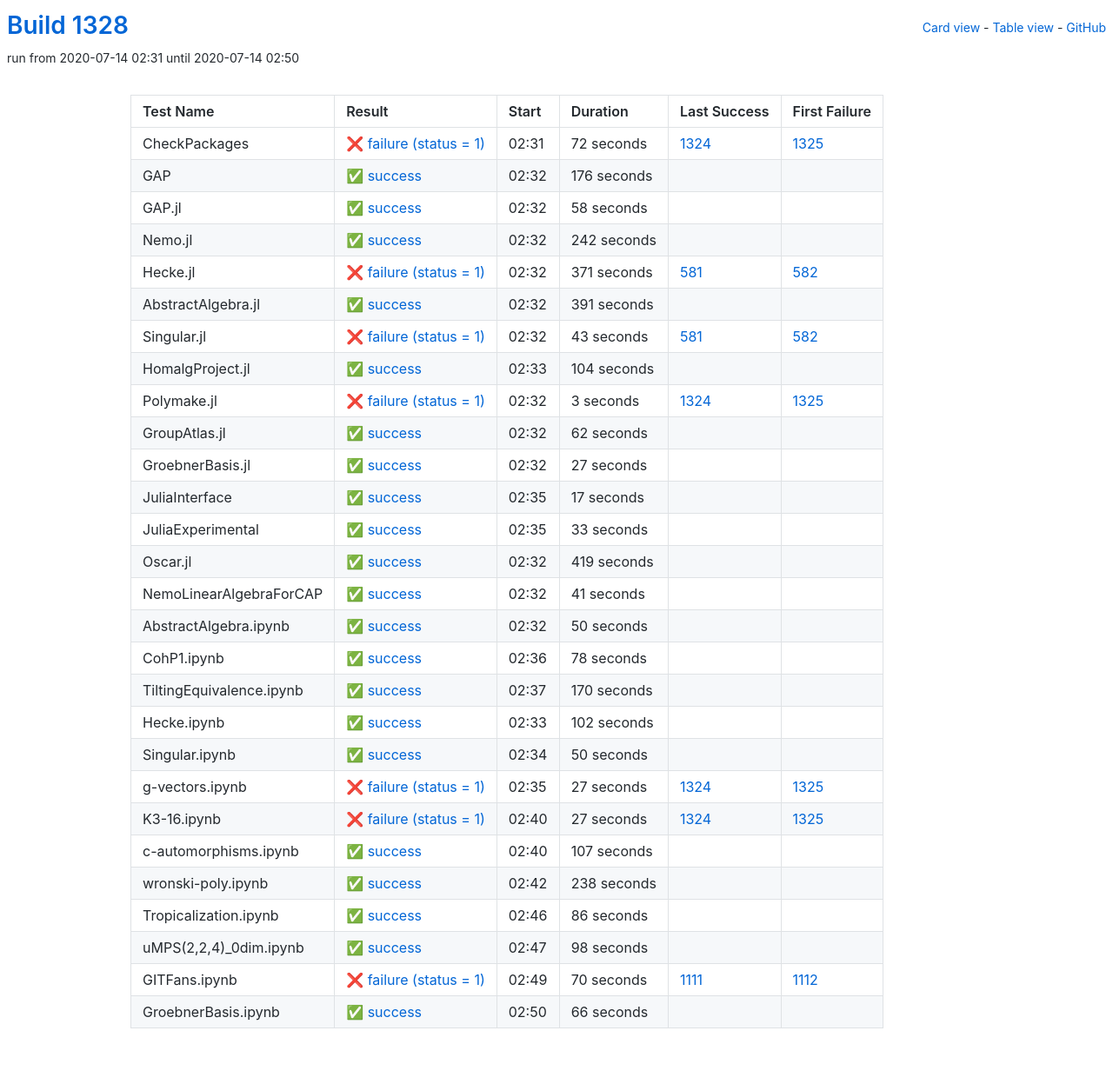
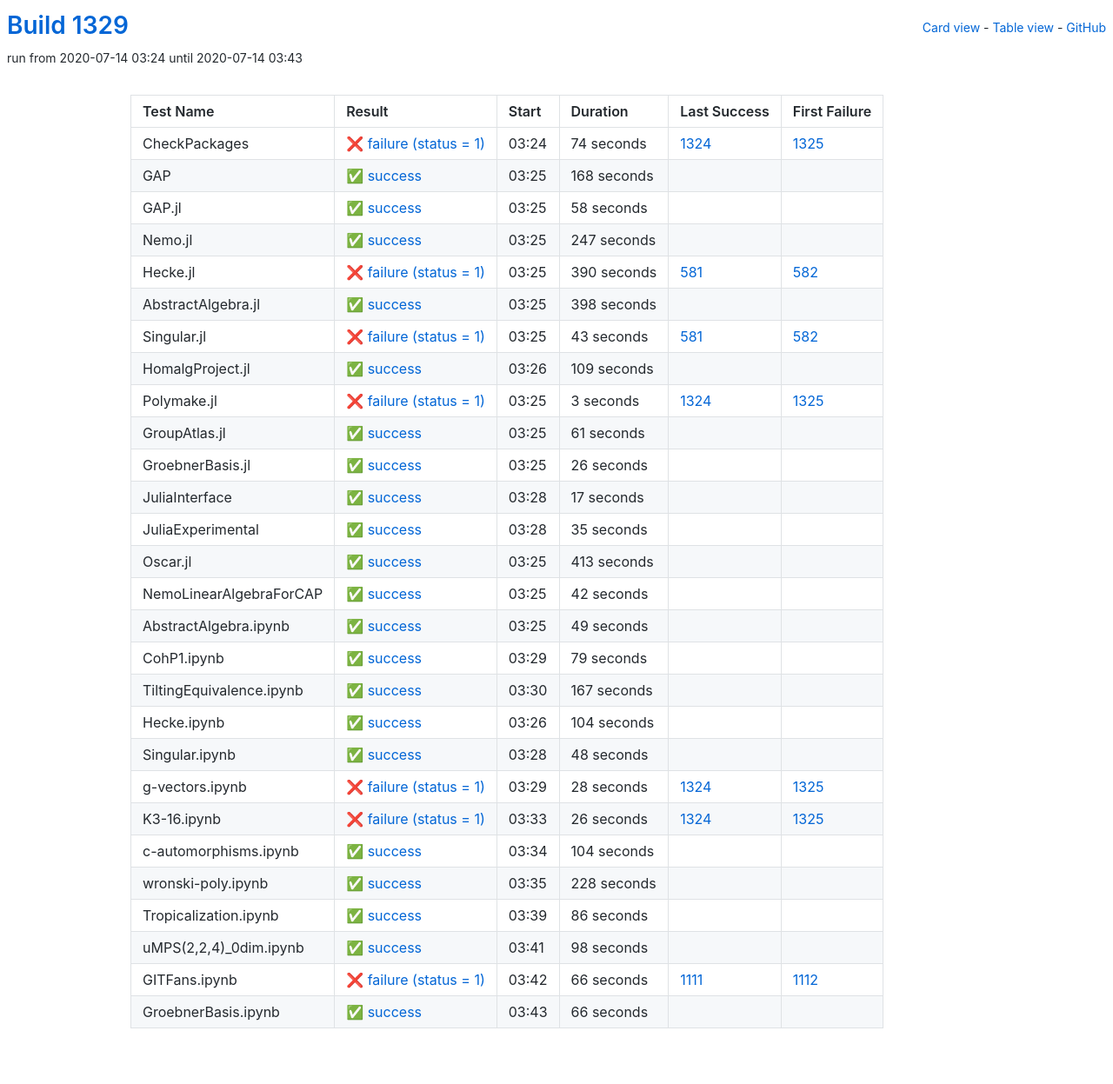
Before and after one commit to oscar-system/oscar-ci-status-1.4, a Jekyll site: the page built from table.html, in a window 1280 px wide. Shown: the whole page at 87% size. Built offline with Jekyll 4.4.1, drawn with Linux system fonts in a browser that asks for light colours.

Commit message:
Build #1329

```diff
--- a/_data/ci.yml
+++ b/_data/ci.yml
@@ -1,6 +1,6 @@
 ---
-build: 1328
-build_url: https://oscarci.mathematik.uni-kl.de/job/oscar-julia-1.4/1328/
+build: 1329
+build_url: https://oscarci.mathematik.uni-kl.de/job/oscar-julia-1.4/1329/
 job: oscar-julia-1.4
 organization: oscar-system
 repo: oscar-ci-status-1.4
@@ -8,32 +8,32 @@ repourl: https://github.com/oscar-system/oscar-ci-status-1.4
 tests:
 - name: CheckPackages
   id: checkpackages
-  log: https://oscarci.mathematik.uni-kl.de/job/oscar-julia-1.4/1328/artifact/logs/build-1328/CheckPackages.log
-  start: 2020-07-14 02:31
+  log: https://oscarci.mathematik.uni-kl.de/job/oscar-julia-1.4/1329/artifact/logs/build-1329/CheckPackages.log
+  start: 2020-07-14 03:24
   success: false
   exitcode: 1
   status: failure
-  duration: 72
+  duration: 74
   last_success: 1324
   last_success_url: https://oscarci.mathematik.uni-kl.de/job/oscar-julia-1.4/1324/
   first_failure: 1325
   first_failure_url: https://oscarci.mathematik.uni-kl.de/job/oscar-julia-1.4/1325/
 - name: GAP
   id: gap
-  log: https://oscarci.mathematik.uni-kl.de/job/oscar-julia-1.4/1328/artifact/logs/build-1328/GAP.log
-  start: 2020-07-14 02:32
+  log: https://oscarci.mathematik.uni-kl.de/job/oscar-julia-1.4/1329/artifact/logs/build-1329/GAP.log
+  start: 2020-07-14 03:25
   success: true
   exitcode: 0
   status: success
-  duration: 176
+  duration: 168
   last_success: false
   last_success_url:
   first_failure: false
   first_failure_url:
 - name: GAP.jl
   id: gap-jl
-  log: https://oscarci.mathematik.uni-kl.de/job/oscar-julia-1.4/1328/artifact/logs/build-1328/GAP.jl.log
-  start: 2020-07-14 02:32
+  log: https://oscarci.mathematik.uni-kl.de/job/oscar-julia-1.4/1329/artifact/logs/build-1329/GAP.jl.log
+  start: 2020-07-14 03:25
   success: true
   exitcode: 0
   status: success
@@ -44,44 +44,44 @@ tests:
   first_failure_url:
 - name: Nemo.jl
   id: nemo-jl
-  log: https://oscarci.mathematik.uni-kl.de/job/oscar-julia-1.4/1328/artifact/logs/build-1328/Nemo.jl.log
-  start: 2020-07-14 02:32
+  log: https://oscarci.mathematik.uni-kl.de/job/oscar-julia-1.4/1329/artifact/logs/build-1329/Nemo.jl.log
+  start: 2020-07-14 03:25
   success: true
   exitcode: 0
   status: success
-  duration: 242
+  duration: 247
   last_success: false
   last_success_url:
   first_failure: false
   first_failure_url:
 - name: Hecke.jl
   id: hecke-jl
-  log: https://oscarci.mathematik.uni-kl.de/job/oscar-julia-1.4/1328/artifact/logs/build-1328/Hecke.jl.log
-  start: 2020-07-14 02:32
+  log: https://oscarci.mathematik.uni-kl.de/job/oscar-julia-1.4/1329/artifact/logs/build-1329/Hecke.jl.log
+  start: 2020-07-14 03:25
   success: false
   exitcode: 1
   status: failure
-  duration: 371
+  duration: 390
   last_success: 581
   last_success_url: https://oscarci.mathematik.uni-kl.de/job/oscar-julia-1.4/581/
   first_failure: 582
   first_failure_url: https://oscarci.mathematik.uni-kl.de/job/oscar-julia-1.4/582/
 - name: AbstractAlgebra.jl
   id: abstractalgebra-jl
-  log: https://oscarci.mathematik.uni-kl.de/job/oscar-julia-1.4/1328/artifact/logs/build-1328/AbstractAlgebra.jl.log
-  start: 2020-07-14 02:32
+  log: https://oscarci.mathematik.uni-kl.de/job/oscar-julia-1.4/1329/artifact/logs/build-1329/AbstractAlgebra.jl.log
+  start: 2020-07-14 03:25
   success: true
   exitcode: 0
   status: success
-  duration: 391
+  duration: 398
   last_success: false
   last_success_url:
   first_failure: false
   first_failure_url:
 - name: Singular.jl
   id: singular-jl
-  log: https://oscarci.mathematik.uni-kl.de/job/oscar-julia-1.4/1328/artifact/logs/build-1328/Singular.jl.log
-  start: 2020-07-14 02:32
+  log: https://oscarci.mathematik.uni-kl.de/job/oscar-julia-1.4/1329/artifact/logs/build-1329/Singular.jl.log
+  start: 2020-07-14 03:25
   success: false
   exitcode: 1
   status: failure
@@ -92,20 +92,20 @@ tests:
   first_failure_url: https://oscarci.mathematik.uni-kl.de/job/oscar-julia-1.4/582/
 - name: HomalgProject.jl
   id: homalgproject-jl
-  log: https://oscarci.mathematik.uni-kl.de/job/oscar-julia-1.4/1328/artifact/logs/build-1328/HomalgProject.jl.log
-  start: 2020-07-14 02:33
+  log: https://oscarci.mathematik.uni-kl.de/job/oscar-julia-1.4/1329/artifact/logs/build-1329/HomalgProject.jl.log
+  start: 2020-07-14 03:26
   success: true
   exitcode: 0
   status: success
-  duration: 104
+  duration: 109
   last_success: false
   last_success_url:
   first_failure: false
   first_failure_url:
 - name: Polymake.jl
   id: polymake-jl
-  log: https://oscarci.mathematik.uni-kl.de/job/oscar-julia-1.4/1328/artifact/logs/build-1328/Polymake.jl.log
-  start: 2020-07-14 02:32
+  log: https://oscarci.mathematik.uni-kl.de/job/oscar-julia-1.4/1329/artifact/logs/build-1329/Polymake.jl.log
+  start: 2020-07-14 03:25
   success: false
   exitcode: 1
   status: failure
@@ -116,32 +116,32 @@ tests:
   first_failure_url: https://oscarci.mathematik.uni-kl.de/job/oscar-julia-1.4/1325/
 - name: GroupAtlas.jl
   id: groupatlas-jl
-  log: https://oscarci.mathematik.uni-kl.de/job/oscar-julia-1.4/1328/artifact/logs/build-1328/GroupAtlas.jl.log
-  start: 2020-07-14 02:32
+  log: https://oscarci.mathematik.uni-kl.de/job/oscar-julia-1.4/1329/artifact/logs/build-1329/GroupAtlas.jl.log
+  start: 2020-07-14 03:25
   success: true
   exitcode: 0
   status: success
-  duration: 62
+  duration: 61
   last_success: false
   last_success_url:
   first_failure: false
   first_failure_url:
 - name: GroebnerBasis.jl
   id: groebnerbasis-jl
-  log: https://oscarci.mathematik.uni-kl.de/job/oscar-julia-1.4/1328/artifact/logs/build-1328/GroebnerBasis.jl.log
-  start: 2020-07-14 02:32
+  log: https://oscarci.mathematik.uni-kl.de/job/oscar-julia-1.4/1329/artifact/logs/build-1329/GroebnerBasis.jl.log
+  start: 2020-07-14 03:25
   success: true
   exitcode: 0
   status: success
-  duration: 27
+  duration: 26
   last_success: false
   last_success_url:
   first_failure: false
   first_failure_url:
 - name: JuliaInterface
   id: juliainterface
-  log: https://oscarci.mathematik.uni-kl.de/job/oscar-julia-1.4/1328/artifact/logs/build-1328/JuliaInterface.log
-  start: 2020-07-14 02:35
+  log: https://oscarci.mathematik.uni-kl.de/job/oscar-julia-1.4/1329/artifact/logs/build-1329/JuliaInterface.log
+  start: 2020-07-14 03:28
   success: true
   exitcode: 0
   status: success
@@ -152,152 +152,152 @@ tests:
   first_failure_url:
 - name: JuliaExperimental
   id: juliaexperimental
-  log: https://oscarci.mathematik.uni-kl.de/job/oscar-julia-1.4/1328/artifact/logs/build-1328/JuliaExperimental.log
-  start: 2020-07-14 02:35
+  log: https://oscarci.mathematik.uni-kl.de/job/oscar-julia-1.4/1329/artifact/logs/build-1329/JuliaExperimental.log
+  start: 2020-07-14 03:28
   success: true
   exitcode: 0
   status: success
-  duration: 33
+  duration: 35
   last_success: false
   last_success_url:
   first_failure: false
   first_failure_url:
 - name: Oscar.jl
   id: oscar-jl
-  log: https://oscarci.mathematik.uni-kl.de/job/oscar-julia-1.4/1328/artifact/logs/build-1328/Oscar.jl.log
-  start: 2020-07-14 02:32
+  log: https://oscarci.mathematik.uni-kl.de/job/oscar-julia-1.4/1329/artifact/logs/build-1329/Oscar.jl.log
+  start: 2020-07-14 03:25
   success: true
   exitcode: 0
   status: success
-  duration: 419
+  duration: 413
   last_success: false
   last_success_url:
   first_failure: false
   first_failure_url:
 - name: NemoLinearAlgebraForCAP
   id: nemolinearalgebraforcap
-  log: https://oscarci.mathematik.uni-kl.de/job/oscar-julia-1.4/1328/artifact/logs/build-1328/NemoLinearAlgebraForCAP.log
-  start: 2020-07-14 02:32
+  log: https://oscarci.mathematik.uni-kl.de/job/oscar-julia-1.4/1329/artifact/logs/build-1329/NemoLinearAlgebraForCAP.log
+  start: 2020-07-14 03:25
   success: true
   exitcode: 0
   status: success
-  duration: 41
+  duration: 42
   last_success: false
   last_success_url:
   first_failure: false
   first_failure_url:
 - name: AbstractAlgebra.ipynb
   id: abstractalgebra-ipynb
-  log: https://oscarci.mathematik.uni-kl.de/job/oscar-julia-1.4/1328/artifact/logs/build-1328/AbstractAlgebra.ipynb.log
-  start: 2020-07-14 02:32
+  log: https://oscarci.mathematik.uni-kl.de/job/oscar-julia-1.4/1329/artifact/logs/build-1329/AbstractAlgebra.ipynb.log
+  start: 2020-07-14 03:25
   success: true
   exitcode: 0
   status: success
-  duration: 50
+  duration: 49
   last_success: false
   last_success_url:
   first_failure: false
   first_failure_url:
 - name: CohP1.ipynb
   id: cohp1-ipynb
-  log: https://oscarci.mathematik.uni-kl.de/job/oscar-julia-1.4/1328/artifact/logs/build-1328/CohP1.ipynb.log
-  start: 2020-07-14 02:36
+  log: https://oscarci.mathematik.uni-kl.de/job/oscar-julia-1.4/1329/artifact/logs/build-1329/CohP1.ipynb.log
+  start: 2020-07-14 03:29
   success: true
   exitcode: 0
   status: success
-  duration: 78
+  duration: 79
   last_success: false
   last_success_url:
   first_failure: false
   first_failure_url:
 - name: TiltingEquivalence.ipynb
   id: tiltingequivalence-ipynb
-  log: https://oscarci.mathematik.uni-kl.de/job/oscar-julia-1.4/1328/artifact/logs/build-1328/TiltingEquivalence.ipynb.log
-  start: 2020-07-14 02:37
+  log: https://oscarci.mathematik.uni-kl.de/job/oscar-julia-1.4/1329/artifact/logs/build-1329/TiltingEquivalence.ipynb.log
+  start: 2020-07-14 03:30
   success: true
   exitcode: 0
   status: success
-  duration: 170
+  duration: 167
   last_success: false
   last_success_url:
   first_failure: false
   first_failure_url:
 - name: Hecke.ipynb
   id: hecke-ipynb
-  log: https://oscarci.mathematik.uni-kl.de/job/oscar-julia-1.4/1328/artifact/logs/build-1328/Hecke.ipynb.log
-  start: 2020-07-14 02:33
+  log: https://oscarci.mathematik.uni-kl.de/job/oscar-julia-1.4/1329/artifact/logs/build-1329/Hecke.ipynb.log
+  start: 2020-07-14 03:26
   success: true
   exitcode: 0
   status: success
-  duration: 102
+  duration: 104
   last_success: false
   last_success_url:
   first_failure: false
   first_failure_url:
 - name: Singular.ipynb
   id: singular-ipynb
-  log: https://oscarci.mathematik.uni-kl.de/job/oscar-julia-1.4/1328/artifact/logs/build-1328/Singular.ipynb.log
-  start: 2020-07-14 02:34
+  log: https://oscarci.mathematik.uni-kl.de/job/oscar-julia-1.4/1329/artifact/logs/build-1329/Singular.ipynb.log
+  start: 2020-07-14 03:28
   success: true
   exitcode: 0
   status: success
-  duration: 50
+  duration: 48
   last_success: false
   last_success_url:
   first_failure: false
   first_failure_url:
 - name: g-vectors.ipynb
   id: g-vectors-ipynb
-  log: https://oscarci.mathematik.uni-kl.de/job/oscar-julia-1.4/1328/artifact/logs/build-1328/g-vectors.ipynb.log
-  start: 2020-07-14 02:35
+  log: https://oscarci.mathematik.uni-kl.de/job/oscar-julia-1.4/1329/artifact/logs/build-1329/g-vectors.ipynb.log
+  start: 2020-07-14 03:29
   success: false
   exitcode: 1
   status: failure
-  duration: 27
+  duration: 28
   last_success: 1324
   last_success_url: https://oscarci.mathematik.uni-kl.de/job/oscar-julia-1.4/1324/
   first_failure: 1325
   first_failure_url: https://oscarci.mathematik.uni-kl.de/job/oscar-julia-1.4/1325/
 - name: K3-16.ipynb
   id: k3-16-ipynb
-  log: https://oscarci.mathematik.uni-kl.de/job/oscar-julia-1.4/1328/artifact/logs/build-1328/K3-16.ipynb.log
-  start: 2020-07-14 02:40
+  log: https://oscarci.mathematik.uni-kl.de/job/oscar-julia-1.4/1329/artifact/logs/build-1329/K3-16.ipynb.log
+  start: 2020-07-14 03:33
   success: false
   exitcode: 1
   status: failure
-  duration: 27
+  duration: 26
   last_success: 1324
   last_success_url: https://oscarci.mathematik.uni-kl.de/job/oscar-julia-1.4/1324/
   first_failure: 1325
   first_failure_url: https://oscarci.mathematik.uni-kl.de/job/oscar-julia-1.4/1325/
 - name: c-automorphisms.ipynb
   id: c-automorphisms-ipynb
-  log: https://oscarci.mathematik.uni-kl.de/job/oscar-julia-1.4/1328/artifact/logs/build-1328/c-automorphisms.ipynb.log
-  start: 2020-07-14 02:40
+  log: https://oscarci.mathematik.uni-kl.de/job/oscar-julia-1.4/1329/artifact/logs/build-1329/c-automorphisms.ipynb.log
+  start: 2020-07-14 03:34
   success: true
   exitcode: 0
   status: success
-  duration: 107
+  duration: 104
   last_success: false
   last_success_url:
   first_failure: false
   first_failure_url:
 - name: wronski-poly.ipynb
   id: wronski-poly-ipynb
-  log: https://oscarci.mathematik.uni-kl.de/job/oscar-julia-1.4/1328/artifact/logs/build-1328/wronski-poly.ipynb.log
-  start: 2020-07-14 02:42
+  log: https://oscarci.mathematik.uni-kl.de/job/oscar-julia-1.4/1329/artifact/logs/build-1329/wronski-poly.ipynb.log
+  start: 2020-07-14 03:35
   success: true
   exitcode: 0
   status: success
-  duration: 238
+  duration: 228
   last_success: false
   last_success_url:
   first_failure: false
   first_failure_url:
 - name: Tropicalization.ipynb
   id: tropicalization-ipynb
-  log: https://oscarci.mathematik.uni-kl.de/job/oscar-julia-1.4/1328/artifact/logs/build-1328/Tropicalization.ipynb.log
-  start: 2020-07-14 02:46
+  log: https://oscarci.mathematik.uni-kl.de/job/oscar-julia-1.4/1329/artifact/logs/build-1329/Tropicalization.ipynb.log
+  start: 2020-07-14 03:39
   success: true
   exitcode: 0
   status: success
@@ -308,8 +308,8 @@ tests:
   first_failure_url:
 - name: uMPS(2,2,4)_0dim.ipynb
   id: umps-2-2-4-0dim-ipynb
-  log: https://oscarci.mathematik.uni-kl.de/job/oscar-julia-1.4/1328/artifact/logs/build-1328/uMPS-2-2-4-_0dim.ipynb.log
-  start: 2020-07-14 02:47
+  log: https://oscarci.mathematik.uni-kl.de/job/oscar-julia-1.4/1329/artifact/logs/build-1329/uMPS-2-2-4-_0dim.ipynb.log
+  start: 2020-07-14 03:41
   success: true
   exitcode: 0
   status: success
@@ -320,20 +320,20 @@ tests:
   first_failure_url:
 - name: GITFans.ipynb
   id: gitfans-ipynb
-  log: https://oscarci.mathematik.uni-kl.de/job/oscar-julia-1.4/1328/artifact/logs/build-1328/GITFans.ipynb.log
-  start: 2020-07-14 02:49
+  log: https://oscarci.mathematik.uni-kl.de/job/oscar-julia-1.4/1329/artifact/logs/build-1329/GITFans.ipynb.log
+  start: 2020-07-14 03:42
   success: false
   exitcode: 1
   status: failure
-  duration: 70
+  duration: 66
   last_success: 1111
   last_success_url: https://oscarci.mathematik.uni-kl.de/job/oscar-julia-1.4/1111/
   first_failure: 1112
   first_failure_url: https://oscarci.mathematik.uni-kl.de/job/oscar-julia-1.4/1112/
 - name: GroebnerBasis.ipynb
   id: groebnerbasis-ipynb
-  log: https://oscarci.mathematik.uni-kl.de/job/oscar-julia-1.4/1328/artifact/logs/build-1328/GroebnerBasis.ipynb.log
-  start: 2020-07-14 02:50
+  log: https://oscarci.mathematik.uni-kl.de/job/oscar-julia-1.4/1329/artifact/logs/build-1329/GroebnerBasis.ipynb.log
+  start: 2020-07-14 03:43
   success: true
   exitcode: 0
   status: success
```
Also changed, not shown: README.md.
